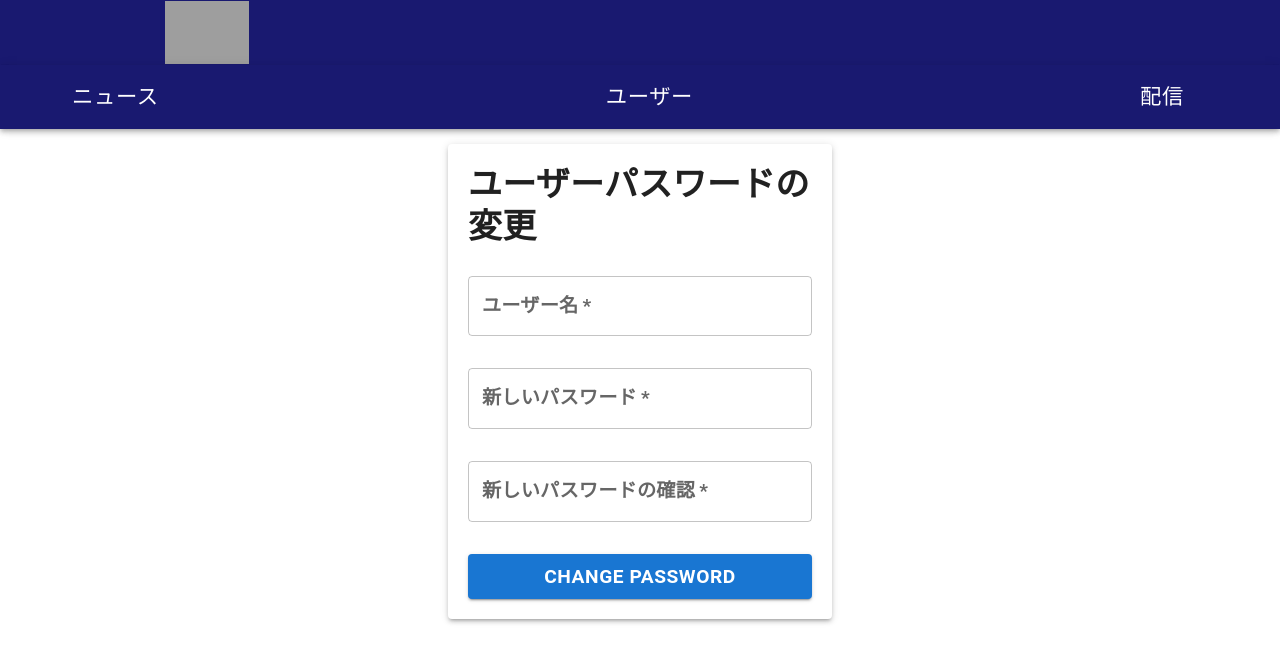
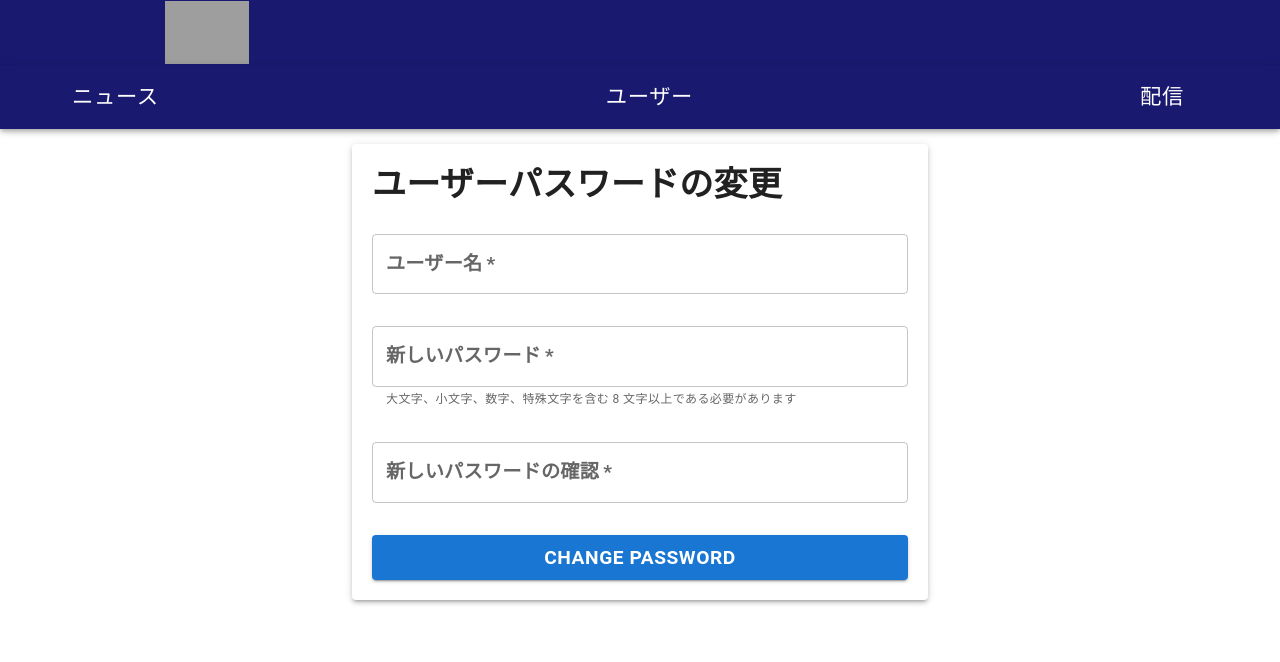
Before and after one commit to MichaelWhite63/amplify-vite-react-template, a React (Vite) app: page /change-password in a window 1280 px wide. Shown: the top 662 px of the page. Built offline with nearby package versions, Linux system fonts and the light colour scheme; no server answers; grey boxes are pictures that could not be loaded; some icons are missing; what @aws-amplify/ui-react, aws-amplify would draw is missing.

Commit message:
Widened the New User, Change Password boxes, and the tinyMCE

```diff
--- a/src/App.tsx
+++ b/src/App.tsx
@@ -329,6 +329,7 @@ const App: React.FC = () => {
               apiKey='thy152883h9u8suplywk8owqmkt3xxday4soiygj58l8actt'
               initialValue=""
               init={{
+                  height: 750,
                   plugins: [
                     // Core editing features
                     'anchor', 'autolink', 'charmap', 'codesample', 'emoticons', 'image', 'link', 'lists', 'media', 'searchreplace', 'table', 'visualblocks', 'wordcount',
--- a/src/ChangePassword.tsx
+++ b/src/ChangePassword.tsx
@@ -107,8 +107,8 @@ const ChangePassword: React.FC = () => {
       setNewPassword('');
       setConfirmPassword('');
 
-      // Response is a string - use it directly
-      setSuccess(response || `Password for user ${username} has been successfully changed.`);
+      // Response contains a data property that holds the string result
+      setSuccess(response.data || `Password for user ${username} has been successfully changed.`);
     } catch (err: unknown) {
       console.error('Error changing password:', err);
       setError(err instanceof Error ? err.message : 'Failed to change password. Please try again.');
@@ -121,7 +121,7 @@ const ChangePassword: React.FC = () => {
     <Authenticator>
       <NewsAppBar />
       <Box sx={{ mt: '130px' }}>
-        <Paper elevation={3} style={{ padding: '20px', width: '4in', margin: '0 auto' }}>
+        <Paper elevation={3} style={{ padding: '20px', width: '6in', margin: '0 auto' }}>
           <Typography variant="h4" gutterBottom sx={{ fontWeight: 'bold' }}>
             ユーザーパスワードの変更
           </Typography>
@@ -166,7 +166,7 @@ const ChangePassword: React.FC = () => {
               onChange={handleNewPasswordChange}
               disabled={loading}
               required
-              helperText=""
+              helperText="大文字、小文字、数字、特殊文字を含む 8 文字以上である必要があります"
             />
 
             <TextField
--- a/src/CreateUser.tsx
+++ b/src/CreateUser.tsx
@@ -138,7 +138,7 @@ const CreateUser: React.FC = () => {
     <Authenticator>
       <NewsAppBar />
       <Box sx={{ mt: '130px' }}>
-        <Card sx={{ width: '4in', mx: 'auto', mt: 4 }}>
+        <Card sx={{ width: '6in', mx: 'auto', mt: 4 }}>
           <CardContent>
             <Typography variant="h5" gutterBottom sx={{ fontSize: '16pt' }}>
               Create New User
```
